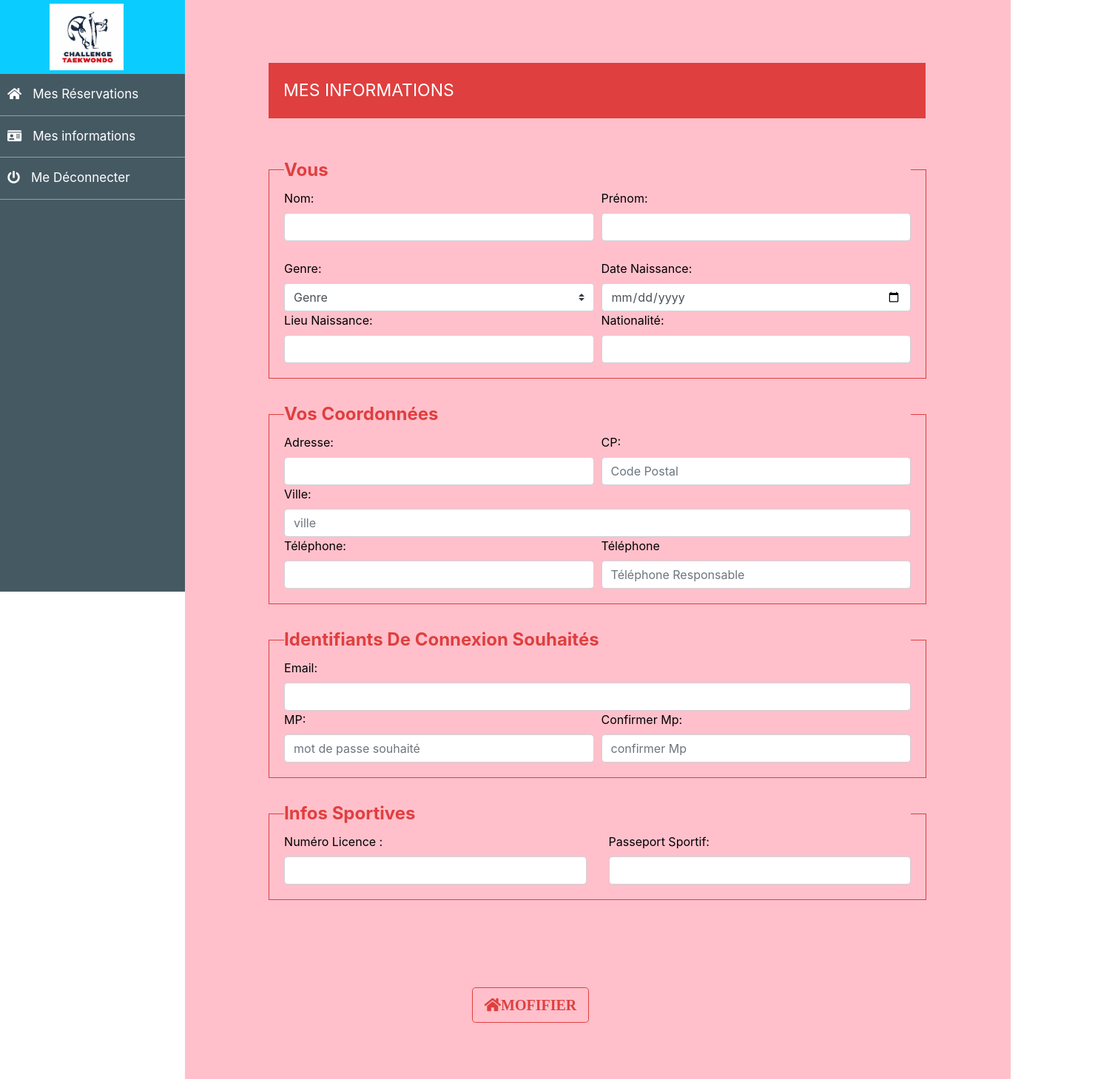
After one commit to LouiseDiouss/taekwondo, a PHP site: page /mesinfos.php in a window 1480 px wide. The commit adds this page. Shown: the whole page at 74% size. Run offline with PHP 8.4, Linux system fonts and the light colour scheme; some libraries are stand-ins or nearby versions.

Commit message:
ajout les fichiers de l'espace membre

```diff
--- a/admin/includes/menu-admin.php
+++ b/admin/includes/menu-admin.php
@@ -1,5 +1,5 @@
 <nav class="navbar navbar-expand-lg navbar-dark bg-primary">
-    <a class="navbar-brand" href="/admin/accueil.php"><img src="../assets/media/images/logo.png" alt="Taekwondo-Challenge-logo" style="width: 80px; height: 80px;"></a>
+    <a class="navbar-brand" href="../accueil.php"><img src="assets/media/images/logo.png" alt="Taekwondo-Challenge-logo" style="width: 80px; height: 80px;"></a>
 
     <button class="navbar-toggler" type="button" data-toggle="collapse" data-target="#navbarText"
             aria-controls="navbarText" aria-expanded="false" aria-label="Toggle navigation">
@@ -8,7 +8,7 @@
     <div class="collapse navbar-collapse" id="navbarText">
         <ul class="navbar-nav mr-auto" id="filter">
             <li class="nav-item active">
-                <a class="nav-link" href="/admin/accueil.php">Accueil</a>
+                <a class="nav-link" href="../accueil.php">Accueil</a>
             </li>
 
             <li class="nav-item">
--- a/admin/index.php
+++ b/admin/index.php
@@ -3,7 +3,7 @@
     require_once '../proccess/config.php';
 
     if (isset($_SESSION['profil']) && $_SESSION['profil'] == 'ROLE_ADMIN'){
-        header('Location: /admin/accueil.php');
+        header('Location:accueil.php');
     }
 
     if (isset($_POST['connexion'])){
@@ -30,7 +30,7 @@
 
                     $dataBase->prepare("UPDATE admin SET last_login = NOW() WHERE slug = ?")->execute([$admin['slug']]);
 
-                    header('Location: admin/accueil.php');
+                    header('Location: accueil.php');
 
                 } else {
                     $msg = array('danger' => 'Email et/ou mot de passe incorrects.');
--- a/admin/prestations/edit-prestation.php
+++ b/admin/prestations/edit-prestation.php
@@ -61,14 +61,14 @@
                         <i class="fa fa-arrow-left" aria-hidden="true"></i>
                     </a>
                 </div>
-                <div class="col-md-8">
+                <div class="col-md-8" style="margin-top: 10px;">
                     <h2>Modification d'une prestation</h2>
                     <?php if (isset($msg)){?>
                         <p class="alert alert-<?=key($msg)?>">
                             <?=$msg[key($msg)]?>
                         </p>
                     <?php }?>
-                    <form method="post">
+                    <form method="post" style="margin-top: 25px;">
                         <?php include '../includes/_form-prestation.php';?>
                         <div class="form-group mt-3">
                             <button class="btn btn-warning" type="submit" name="edit-prest">
--- a/includes/css-links.html
+++ b/includes/css-links.html
@@ -11,7 +11,7 @@
 
 
 <!-- Favicon -->
-<link rel="icon" type="image/x-icon" href="assets/media/images/logo.png"/>
+
 
 <link   rel="stylesheet" href="./includes/style.css"  type="text/css" media="all" />
 <!--link   rel="stylesheet" href="./assets/css/style.css"  type="text/css" media="all" /-->
@@ -22,7 +22,7 @@
 <!--link rel="stylesheet" href="https://stackpath.bootstrapcdn.com/bootstrap/4.1.1/css/bootstrap.min.css"-->
 
 
-
+<link rel="icon" type="image/x-icon" href="/assets/media/images/logo.png"/>
 
 
 
--- a/includes/footer.php
+++ b/includes/footer.php
@@ -24,8 +24,9 @@
 					<li><i class="fa fa-map-marker" aria-hidden="true"></i>
                         Gymnase: <?php if (isset($appParameters)) print $appParameters['ets_adresse'];?>, 44200 Nantes
                     </li>
-					<li><i class="fa fa-envelope-o" aria-hidden="true"></i>
-                        <a href="mailto:<?php if (isset($appParameters)) print $appParameters['ets_email'];?>">Nous contacter</a></li>
+					<!--li><i class="fa fa-envelope-o" aria-hidden="true"></i>
+                        <a href="mailto:<?php if (isset($appParameters)) print $appParameters['ets_email'];?>">Nous contacter</a></li-->
+                     <li><i class="glyphicon glyphicon-envelope" aria-hidden="true"></i><a href="mailto:Taekwondochallenge.44@gmail.com">Taekwondochallenge.44@gmail.com</a></li>
 					<li><i class="fa fa-phone" aria-hidden="true"></i><?php if (isset($appParameters)) print $appParameters['ets_telephone'];?></li>
 				</ul>
 			</div>
--- /dev/null
+++ b/includes/infos.php
@@ -0,0 +1,159 @@
+
+
+                     <form id="loginform" method="POST"class="form-horizontal" role="form" >
+                        <div class="container" style="margin:5% 8% 10% 8%;">
+                            <div class='row' style="margin-bottom: 3%;">
+                                <div class="col-md-10">
+                                    <div class="form-heading" style="background: #DF3F3F;margin: 20px 0px 20px 0px; padding: 20px; ">
+                                        <span class="prg" style="color: #ffffff;font-size: 23px; ">MES INFORMATIONS</span>
+                                    </div>
+                                </div>
+                            </div>
+
+
+                            <fieldset style="padding:0px 20px 20px 20px;margin-bottom:30px; border:1px solid #DF3F3F; width:83%;">
+                                <legend style=" color:#DF3F3F;font-weight:bold; text-transform:capitalize;margin-top: 35px">Vous</legend>
+                                <div class='form-row' style="margin-bottom: 3%;">
+                                    <div class="col">
+                                        <!--div class="form-group col-md-4"-->
+                                                <label for="nom">Nom:</label>
+                                                    <!-- <span class="input-group-addon"><i class="fa fa-user" aria-hidden="true"></i></span> -->
+                                                    <input id="nom" type="text" class="form-control" name="nom" value="" placeholder="" required>
+                                    </div>
+
+                                    <div class="col">
+                                                <label for="prenom">Prénom:</label>
+                                                    <!-- <span class="input-group-addon" style="position: absolute;"><i class="glyphicon glyphicon-user"></i></span> -->
+                                                    <input id="prenom" type="text" class="form-control"  style="position: relative;" name="prenom" value="" placeholder=""required>
+                                        <!--/div-->
+                                    </div>
+                                </div>
+
+                                 <div class="form-row">
+                                    <div class="col">
+                                        <label for="sexe">Genre:</label>
+                                        <!-- <span class="input-group-addon"><i class="glyphicon glyphicon-user"></i></span> -->
+                                        <select name="sexe" class="custom-select" id="inputGroupSelect01" required>
+                                            <option selected>Genre</option>
+                                            <option value="homme">Homme</option>
+                                            <option value="femme">Femme</option>
+                                            <!--<option value="autre">Autre</option>-->
+                                        </select>
+                                    </div>
+
+                                    <div class="col">
+                                            <label for="dateNaissance">Date Naissance:</label>
+                                            <!--span class="input-group-addon"><i class="glyphicon glyphicon-calendar"></i></span-->
+                                            <input id="dateNaissance" type="date" class="form-control" name="dateNaissance"
+                                                   placeholder="" required>
+                                    </div>
+                                </div>
+                                <div class=form-row>
+                                    <div class="col">
+                                            <label for="LieuNaissance">Lieu naissance:</label>
+                                            <!-- <span class="input-group-addon"><i class="glyphicon glyphicon-globe"></i></span> -->
+                                            <input id="LieuNaissance" type="text" class="form-control" name="lieuNaissance"
+                                                   placeholder="" required>
+                                    </div>
+                                     <div class="col">
+                                         <label for="nationalite">Nationalité:</label>
+                                         <input type="text" class="form-control" name="nationalite" placeholder="" />
+                                     </div>
+                                </div>
+                            </fieldset>
+                             <fieldset style="padding:0px 20px 20px 20px;margin-bottom:30px; border:1px solid #DF3F3F; width:83%;">
+                                 <legend style=" color:#DF3F3F;font-weight:bold;text-transform:capitalize;">Vos Coordonnées</legend>
+                                <div class="form-row">
+                                    <div class="col">
+                                            <label for="adresse">Adresse:</label>
+                                                <!-- <span class="input-group-addon"><i class="glyphicon glyphicon-home"></i></span> -->
+                                                <input id="adresse" type="text" class="form-control" name="adresse" value="" placeholder="" required>
+                                    </div>
+                                    <div class="col">
+                                            <label for="codePostal">CP:</label>
+                                               <!--  <span class="input-group-addon"><i class="glyphicon glyphicon-globe"></i></span> -->
+                                                <input id="codePostal" type="text" minlength="2" maxlength="5"  class="form-control" name="codePostal" value="" placeholder="Code Postal"required>
+                                    </div>
+                                </div>
+                                <div class="form-row">
+                                    <div class="col">
+                                            <label for="ville">Ville:</label>
+                                                <!-- <span class="input-group-addon"><i class="glyphicon glyphicon-globe"></i></span> -->
+                                                <input id="ville" type="text" class="form-control" name="ville" value="" placeholder= "ville" required>
+                                    </div>
+                                </div>
+                                <div class="form-row">
+                                    <div class="col">
+                                                <label for="téléphone">Téléphone:</label>
+                                                   <!--  <span class="input-group-addon"><i class="glyphicon glyphicon-phone"></i></span> -->
+                                                    <input id="telephone" type="text" class="form-control" name="telephone" value="" placeholder="" required>
+                                    </div>
+                                    <div class="col">
+                                            <label for="telResponsable">Téléphone </label>
+                                                    <!-- <span class="input-group-addon"><i class="glyphicon glyphicon-phone"></i></span> -->
+                                                    <input id="telResponsable" type="tel" class="form-control" name="telResponsable"  placeholder="Téléphone Responsable">
+                                    </div>
+                                </div>
+                            </fieldset>
+                            <fieldset style="padding:0px 20px 20px 20px;margin-bottom:30px; border:1px solid #DF3F3F; width:83%;">
+                                <legend style=" color:#DF3F3F;font-weight:bold;text-transform:capitalize;">Identifiants de connexion souhaités</legend>
+                                <div class="form-row">
+                                   <div class="col">
+                                        <!--div style="margin-bottom: 25px" class="input-group"-->
+                                                <label for="email">Email:</label>
+                                                    <!--span class="input-group-addon"><i class="glyphicon glyphicon-envelope"></i></span-->
+                                                    <input id="email" type="email" class="form-control" name="email" value="" placeholder="" required>
+
+                                    </div>
+                                </div>
+                                <div class="form-row">
+                                    <div class="col">
+                                        <label for="password">MP: </label>
+                                        <input id="password" type="password" class="form-control" name="password" value="" placeholder="mot de passe souhaité" required>
+                                    </div>
+                                    <div class="col">
+                                        <label for="pass2"> confirmer mp:</label>
+                                        <input id="pass2" type="password" class="form-control" name="confirm-password" value="" placeholder="confirmer Mp" required>
+                                    </div>
+                                </div>
+                             </fieldset>
+                              <fieldset style="padding:0px 20px 20px 20px;margin-bottom:30px; border:1px solid #DF3F3F; width:83%;">
+                                 <legend style=" color:#DF3F3F;font-weight:bold;text-transform:capitalize;">Infos sportives</legend>
+                                <div class="row">
+                                    <div class="col">
+                                                <label for="numLicence">Numéro Licence :</label>
+                                                    <!-- <span class="input-group-addon"><i class="glyphicon glyphicon-phone"></i></span> -->
+                                                    <input id="numLicence" type="text" class="form-control" name="numLicence" value="" placeholder="" required>
+                                    </div>
+                                    <div class="col">
+                                            <label for="passeportSportif">Passeport Sportif:</label>
+                                                    <!-- <span class="input-group-addon"><i class="glyphicon glyphicon-phone"></i></span> -->
+                                                    <input id="passeportSportif" type="text" class="form-control" name="pass-sport" value="" placeholder="" required>
+                                    </div>
+                                </div>
+                             </fieldset>
+
+
+
+
+                            <!--fieldset style="padding:0px 20px 20px 20px;margin-bottom:30px; border:0px solid #DF3F3F; width:83%; text-align:center;">
+                                <div >
+                                    <div style="margin-top:8px" class="form-group">
+
+
+                                        <div class="col-sm-12 controls">
+
+
+                                          <a id="btn-fblogin" href="../index.php" class="btn btn-lg  btn-primary" style="background-color:transparent;color:#DF3F3F;font-weight: 600;border-color:#DF3F3F; ">MODIFIER</a>
+
+                                        </div>
+                                    </div>
+                                </div>
+                            </fieldset-->
+
+                        </div>
+                    </form>
+
+                        </div>
+                    <!--/div>
+                </div-->
--- a/includes/menu.php
+++ b/includes/menu.php
@@ -1,5 +1,5 @@
 <nav class="navbar navbar-expand-lg navbar-dark bg-primary" style="">
-  <a class="navbar-brand" href="/"><img src="/assets/media/images/logo.png"  width="100px" height="90px" alt="Taekwondo-Challenge-logo"></a>
+  <a class="navbar-brand" href="/"><img src="assets/media/images/logo.png"  width="100px" height="90px" alt="Taekwondo-Challenge-logo"></a>
 
   <button class="navbar-toggler" type="button" data-toggle="collapse" data-target="#navbarText" aria-controls="navbarText" aria-expanded="false" aria-label="Toggle navigation">
     <span class="navbar-toggler-icon"></span>
--- /dev/null
+++ b/includes/menuMembre.php
@@ -0,0 +1,59 @@
+
+<head>
+
+    <meta name="viewport" content="width=device-width, initial-scale=1">
+    <link rel="stylesheet" href="https://use.fontawesome.com/releases/v5.10.2/css/all.css">
+    <link rel="stylesheet" href="https://stackpath.bootstrapcdn.com/bootstrap/4.3.1/css/bootstrap.min.css">
+    <script src="https://ajax.googleapis.com/ajax/libs/jquery/3.4.1/jquery.min.js"></script>
+    <script src="https://cdnjs.cloudflare.com/ajax/libs/popper.js/1.14.7/umd/popper.min.js"></script>
+    <script src="https://stackpath.bootstrapcdn.com/bootstrap/4.3.1/js/bootstrap.min.js"></script>
+</head>
+<body>
+
+<nav id="sidebar">
+    <div class="sidebar-header">
+        <!--a href="#">Your Logo</a-->
+        <a class="navbar-brand" href="mon-espace.php"><img src="assets/media/images/logo.png"  width="100px" height="90px" alt="Taekwondo-Challenge-logo"></a>
+    </div>
+
+    <ul class="list-unstyled">
+        <li>
+             <a href="mesreservations.php"><span class="icon"><i class="fa fa-home"></i></span>Mes Réservations </a>
+        </li>
+        <li>
+            <a href="mesinfos.php"><span class="icon"><i class="fa fa-id-card"></i></span>Mes informations</a>
+        </li>
+        <li>
+            <a href="logout.php"><span class="icon"><i class="fa fa-power-off"></i></span>Me Déconnecter</a>
+        </li>
+        <!--li>
+            <a href="prestations.php"><span class="icon"><i class="fas fa-info-circle"></i></span>Boutique</a>
+        </li-->
+        <!--li>
+            <a href="#pageSubmenu" data-toggle="collapse" aria-expanded="false" class="dropdown-toggle collapsed">
+        <span class="icon"><i class="fas fa-file"></i></span>Prestations</a>
+
+            <ul class="collapse list-unstyled" id="pageSubmenu">
+                <li><a href="prestations.php">mes cours</a></li>
+                <li><a href="#">mes reservations</a></li>
+                <li><a href="#">Page 3</a></li>
+            </ul>
+        </li-->
+        <!--li>
+            <a href="#pageSubmenu" data-toggle="collapse" aria-expanded="false" class="dropdown-toggle collapsed">
+        <span class="icon"><i class="fas fa-file"></i></span>Boutique</a>
+
+            <ul class="collapse list-unstyled" id="pageSubmenu">
+                <li><a href="prestations.php">Les produits</a></li>
+                <li><a href="#">mes commandes</a></li>
+                <li><a href="#">Page 3</a></li>
+            </ul>
+        </li-->
+        <!--li>
+            <a href="#"><span class="icon"><i class="fas fa-camera"></i></span>Portfolio</a>
+        </li-->
+        <!--li>
+            <a href="#"><span class="icon"><i class="fas fa-mobile-alt"></i></span>Nous contacter</a>
+        </li-->
+    </ul>
+</nav>
--- /dev/null
+++ b/includes/styleMembre.css
@@ -0,0 +1,66 @@
+
+#sidebar {
+    z-index: 999;
+    position: fixed;
+    width: 250px;
+    height: 100%;
+    left: 0px;
+    overflow-y: auto;
+    background: #455963;
+    -webkit-transition: all 0.5s ease;
+    -moz-transition: all 0.5s ease;
+    -o-transition: all 0.5s ease;
+    transition: all 0.5s ease;
+}
+#sidebar .sidebar-header a {
+    color: #fff;
+    display: block;
+    text-decoration: none;
+    font-weight: bold;
+    letter-spacing: 3px;
+    padding: 5px 0px;
+}
+#sidebar .sidebar-header {
+    background-color:#0accff /*#e22a69*/;
+    font-size: 20px;
+    line-height: 52px;
+    text-align: center;
+}
+#sidebar ul li a {
+    padding: 15px 10px;
+    font-size: 17px;
+    display: block;
+    color: #fff;
+    border-bottom: 1px solid #939fa5;
+    text-decoration: none;
+    transition: 0.4s;
+}
+#sidebar ul li a:hover {
+    color: #263238;
+    background: #fff;
+}
+#sidebar ul ul a {
+    font-size: 16px !important;
+    padding-left: 30px !important;
+    background: #263238;
+}
+a.dropdown-toggle.collapsed.dropdown-toggle::after {
+    display: inline-block;
+    width: 0;
+    height: 0;
+    margin-left: 5px;
+    vertical-align: 5px;
+    content: "";
+    border-bottom: 5px solid;
+    border-right: 5px solid transparent;
+    border-top: 0;
+    float: right;
+    margin-top: 10px;
+}
+#sidebar .dropdown-toggle::after {
+    float: right;
+    margin-top: 10px;
+}
+#sidebar .icon {
+    padding-right: 15px;
+}
--- /dev/null
+++ b/mesinfos.php
@@ -0,0 +1,44 @@
+<?php
+    session_start();
+?>
+<!DOCTYPE html>
+<html lang="fr">
+<head>
+    <meta charset="UTF-8">
+    <meta name="viewport" content="width=device-width, initial-scale=1, shrink-to-fit=no" />
+    <title>Mon espace membre - Taekwondo Challenge</title>
+    <?php include 'includes/css-links.html';?>
+    <link rel="stylesheet" href="includes/styleMembre.css">
+</head>
+<body>
+
+    <?php include 'includes/menuMembre.php';?>
+    <section style="background:pink;background-size:100%;color:black;text-transform: capitalize;position:relative;width:1116px;left:250px;padding:10px 5px 10px 10px;">
+    	<!--?php include 'includes/infos.php';?-->
+        <form method="post">
+            <?php include 'includes/infos.php';?>
+                        <!--div class="form-group mt-5">
+                             <a role="button" href="list-users.php" class="btn btn-primary" >
+                             <i class="fa fa-home" aria-hidden="true">RETOUR</i> </a>
+.                        </div-->
+
+            <fieldset style="padding:0px 20px 20px 20px;margin-bottom:30px; border:0px solid #DF3F3F; width:83%; text-align:center;">
+                    <div style="margin-top:8px" class="form-group">
+                                        <!-- Button -->
+
+                        <div class="col-sm-12 controls">
+
+                             <!--button class="btn btn-lg btn-primary" name="demandeInscription" type="submit" style="background-color:transparent;color:#DF3F3F;font-weight: 600;border-color:#DF3F3F;margin-right: 5%;">MODIFIER</button-->
+                            <a id="btn-fblogin" href="../index.php" class="btn btn-lg  btn-primary" style="background-color:transparent;color:#DF3F3F;font-weight: 600;border-color:#DF3F3F; "><i class="fa fa-home" aria-hidden="true">MOFIFIER</i></a>
+
+                        </div>
+                    </div>
+
+            </fieldset>
+        </form>
+    </section>
+    <!-- Pieds de page -->
+    <!--?php include 'includes/footer.php'; ?>
+    <php include 'includes/js-links.html';?-->
+</body>
+</html>
--- a/proccess/config.php
+++ b/proccess/config.php
@@ -1,7 +1,7 @@
 <?php
 try {
 	$mysqlOptions = array(PDO::MYSQL_ATTR_INIT_COMMAND => 'SET NAMES utf8' );
-	$dataBase = new PDO('mysql:host=localhost;dbname=taek', 'phpmyadmin', 'root', $mysqlOptions);
+	$dataBase = new PDO('mysql:host=localhost;dbname=taek', 'root', '', $mysqlOptions);
 	$dataBase->setAttribute(PDO::ATTR_ERRMODE, PDO::ERRMODE_EXCEPTION);
 } catch (Exception $e) {
 	print_r('Une erreur rencontrée : ', $e->getMessage());
```
Also changed, not shown: index.php (+5 -3 lines), membre/mesreservations.php (added, +19 -0 lines), mesreservations.php (added, +26 -0 lines), mon-espace.php (+9 -3 lines), prestations.php (+10 -4 lines).
